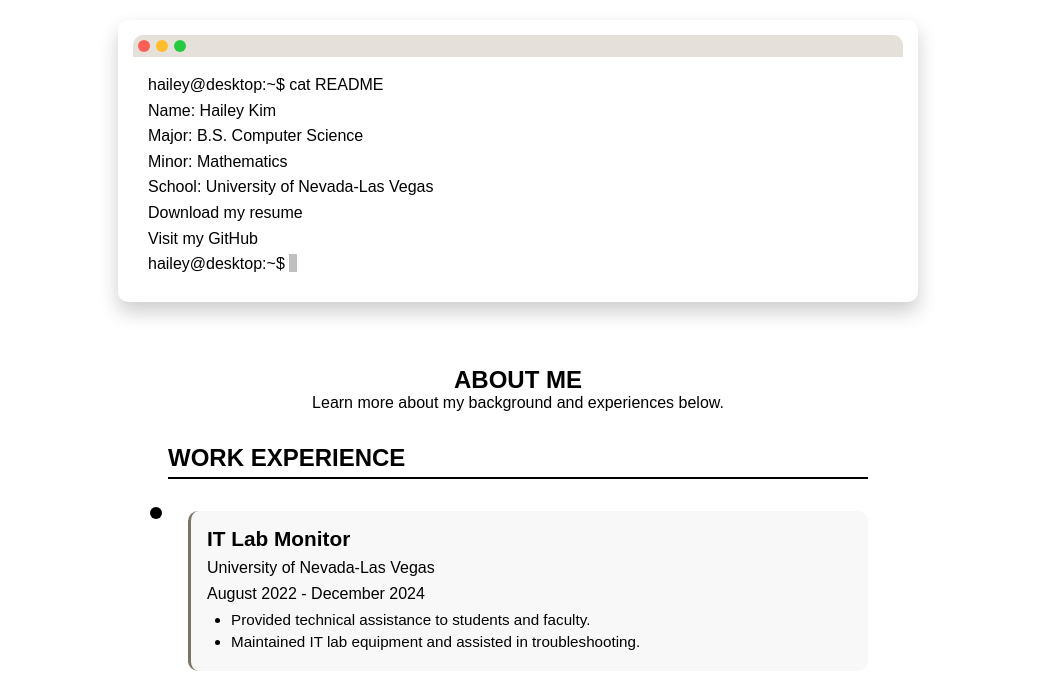
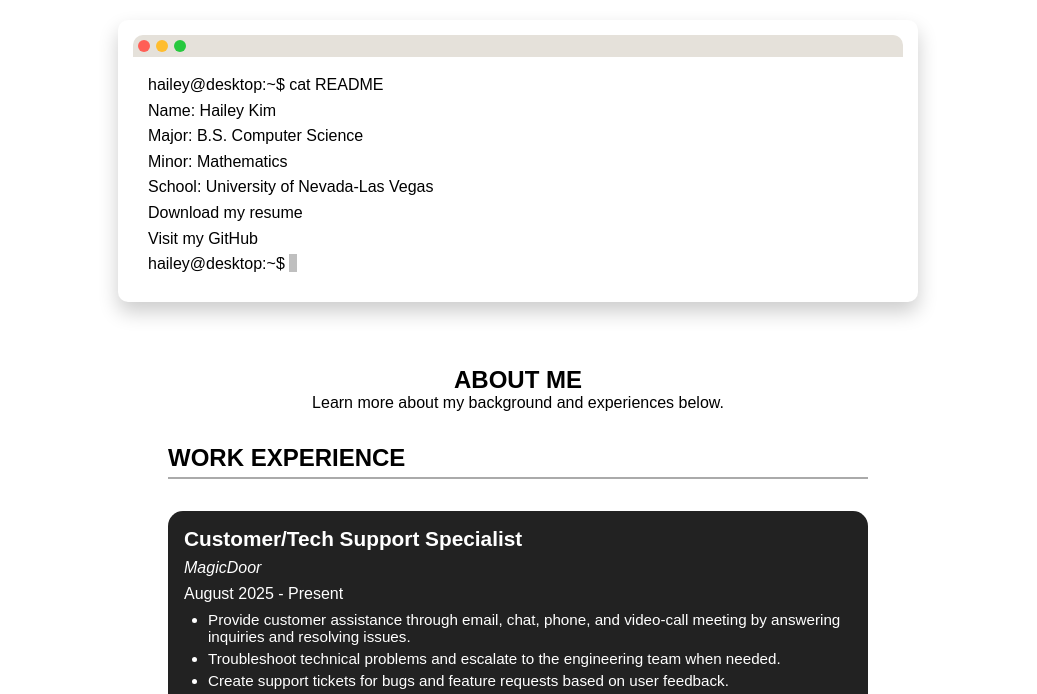
Before and after one commit to hailey-kim-26/personal_website, a plain HTML site: page index.html in a window 1280 px wide. Shown: the part 100-794 px from the top of the page, without its empty margins (122-1159 px from the left). Drawn offline with Linux system fonts and the light colour scheme; a web font is replaced by a local one.

Commit message:
Resume updated and Style of work experience changed

```diff
--- a/index.html
+++ b/index.html
@@ -88,14 +88,28 @@
         <h2 class="timeline-title">WORK EXPERIENCE</h2>
 
         <div class="timeline-item">
-          <div class="timeline-dot"></div>
+          <!-- Most recent work experience: MagicDoor -->
+            <div class="timeline-content">
+            <h3>Customer/Tech Support Specialist</h3>
+            <p><span class="italic">MagicDoor</span></p>
+            <p>August 2025 - Present</p>
+            <ul>
+              <li>Provide customer assistance through email, chat, phone, and video-call meeting by answering inquiries and resolving issues.</li>
+              <li>Troubleshoot technical problems and escalate to the engineering team when needed.</li>
+              <li>Create support tickets for bugs and feature requests based on user feedback.</li>
+              <li>Review and verify business information submitted by users, following up for additional documentation as needed.</li>
+            </ul>
+          </div>
+
+          <!-- Past experience: UNLV OIT -->
           <div class="timeline-content">
             <h3>IT Lab Monitor</h3>
             <p><span class="italic">University of Nevada-Las Vegas</span></p>
             <p>August 2022 - December 2024</p>
             <ul>
-              <li>Provided technical assistance to students and faculty.</li>
-              <li>Maintained IT lab equipment and assisted in troubleshooting.</li>
+              <li>Assisted 15-20 students daily with device loan requests, including ticket creation, providing essential information, and managing pickups/returns.</li>
+              <li>Supported 10 students per day with hardware and software access, troubleshooting software installations, printer setups, and network connectivity.</li>
+              <li>Demonstrated reliability through general lab maintenance, ensuring student safety and compliance with lab policies.</li>
             </ul>
           </div>
         </div>
@@ -104,7 +118,6 @@
         <h2 class="timeline-title">EDUCATION</h2>
 
         <div class="timeline-item">
-          <div class="timeline-dot"></div>
           <div class="timeline-content">
             <h3>Bachelor of Science in Computer Science</h3>
             <p><span class="italic">University of Nevada-Las Vegas</span></p>
@@ -120,7 +133,6 @@
         <h2 class="timeline-title">SKILLS</h2>
 
         <div class="timeline-item">
-          <div class="timeline-dot"></div>
           <div class="timeline-content">
             <h3>Technical Skills</h3>
             <ul>
@@ -251,7 +263,7 @@
 
   <!-- Footer -->
   <footer>
-    <p>Copyright &#169; 2024 Hailey Kim. All Rights Reserved.</p>
+    <p>Copyright &#169; 2025 Hailey Kim. All Rights Reserved.</p>
   </footer>
 
   <!-- JavaScript -->
--- a/style.css
+++ b/style.css
@@ -11,6 +11,10 @@ body {
 
 html {
   scroll-behavior: smooth;
+}
+
+.italic {
+  font-style: italic;
 }
 
 /* --------------------------DESKTOP NAV-------------------------- */
@@ -242,36 +246,26 @@ section {
     font-size: 1.5rem;
     font-weight: bold;
     margin: 2rem 0 1rem;
-    border-bottom: 2px solid black;
+    border-bottom: 2px solid #aaa;
     padding-bottom: 5px;
 }
 
 /* Timeline Items */
 .timeline-item {
     display: flex;
+    flex-direction: column;
     align-items: flex-start;
     position: relative;
     padding: 1rem 0;
-}
-
-/* Timeline Dots */
-.timeline-dot {
-    width: 12px;
-    height: 12px;
-    background: black;
-    border-radius: 50%;
-    position: absolute;
-    left: -18px;
-    top: 12px;
+    gap: 30px;
 }
 
 /* Timeline Content */
 .timeline-content {
-    background: #f8f8f8;
+    background: #222;
+    color: white;
     padding: 1rem;
-    border-radius: 10px;
-    border-left: 3px solid #7b7469;
-    margin-left: 20px;
+    border-radius: 15px;
     width: 100%;
     transition: transform 0.3s ease, box-shadow 0.3s ease;
 }
@@ -279,7 +273,7 @@ section {
 /* Timeline Hover Effect */
 .timeline-content:hover {
     transform: translateY(-5px);
-    box-shadow: 0px 10px 20px rgba(0, 0, 0, 0.2);
+    box-shadow: 0px 10px 20px rgba(0, 0, 0, 0.4);
 }
 
 /* Headers Inside Timeline */
```
Also changed, not shown: 3 other files.
